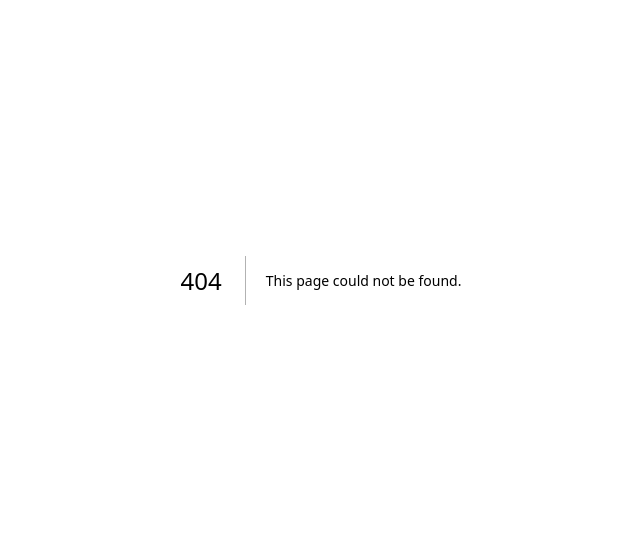
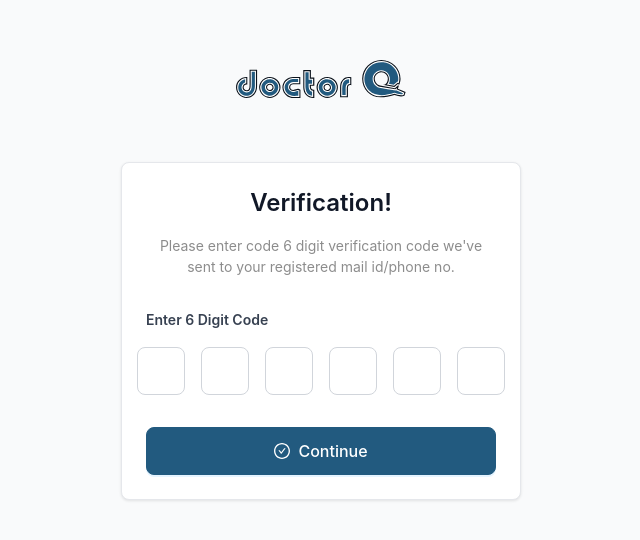
Before and after one commit to Shahed007/marosarvalo-frontend, a Next.js app: page /verification in a window 1280 px wide. Before the commit this address had no page. Shown: the part 120-660 px from the top of the page, without its empty margins (319-959 px from the left). Built offline with nearby package versions, Linux system fonts and the light colour scheme; what @ant-design/nextjs-registry would draw is missing.

Commit message:
complete auth page design

```diff
--- /dev/null
+++ b/src/app/(common)/new-password/page.tsx
@@ -0,0 +1,9 @@
+import NewPassword from "@/components/common/NewPassword";
+
+export default function page() {
+  return (
+    <div>
+        <NewPassword/>
+    </div>
+  )
+}
--- /dev/null
+++ b/src/app/(common)/verification/page.tsx
@@ -0,0 +1,9 @@
+import Verification from "@/components/common/Verification";
+
+export default function page() {
+  return (
+    <div>
+      <Verification />
+    </div>
+  );
+}
--- /dev/null
+++ b/src/components/common/NewPassword.tsx
@@ -0,0 +1,121 @@
+"use client";
+import { Button, Card, Input, Typography, Space } from "antd";
+import {  LockOutlined } from "@ant-design/icons";
+import logo from "@/assets/logo.svg";
+import Image from "next/image";
+
+const { Title, Text } = Typography;
+
+export default function NewPassword() {
+  return (
+    <div
+      style={{
+        minHeight: "100vh",
+        backgroundColor: "#f9fafb",
+        display: "flex",
+        alignItems: "center",
+        justifyContent: "center",
+        padding: "16px",
+      }}
+    >
+      <div
+        style={{
+          width: "100%",
+          maxWidth: "400px",
+          display: "flex",
+          flexDirection: "column",
+          alignItems: "center", // ✅ centers logo & card
+        }}
+      >
+        {/* Logo */}
+        <div style={{ marginBottom: "32px" }}>
+          <Image src={logo} width={175} height={40} alt="logo" />
+        </div>
+
+        {/* Login Card */}
+        <Card
+          style={{
+            border: "1px solid #e5e7eb",
+            boxShadow: "0 1px 3px 0 rgba(0, 0, 0, 0.1)",
+            borderRadius: "8px",
+            width: "100%", // ✅ card matches container width
+          }}
+          bodyStyle={{ padding: 0 }}
+        >
+          <div
+            style={{
+              padding: "24px",
+              textAlign: "center",
+              borderBottom: "1px solid #f3f4f6",
+            }}
+          >
+            <Title level={4} style={{ marginBottom: "4px", color: "#111827" }}>
+              Set New Password
+            </Title>
+          </div>
+
+          <div style={{ padding: "24px" }}>
+            <Space direction="vertical" size="middle" style={{ width: "100%" }}>
+              <div>
+                <Text
+                  strong
+                  style={{
+                    display: "block",
+                    marginBottom: "8px",
+                    color: "#374151",
+                  }}
+                >
+                  Enter Password
+                </Text>
+                <Input.Password
+                  prefix={<LockOutlined style={{ color: "#9ca3af" }} />}
+                  placeholder="password"
+                  style={{
+                    backgroundColor: "#f3f4f6",
+                    borderColor: "#e5e7eb",
+                    color: "#6b7280",
+                  }}
+                />
+              </div>
+              <div>
+                <Text
+                  strong
+                  style={{
+                    display: "block",
+                    marginBottom: "8px",
+                    color: "#374151",
+                  }}
+                >
+                  Confirm Password
+                </Text>
+                <Input.Password
+                  prefix={<LockOutlined style={{ color: "#9ca3af" }} />}
+                  placeholder="Confirm Password"
+                  style={{
+                    backgroundColor: "#f3f4f6",
+                    borderColor: "#e5e7eb",
+                    color: "#6b7280",
+                  }}
+                />
+              </div>
+
+              <Button
+                type="primary"
+                size="large"
+                style={{
+                  width: "100%",
+                  backgroundColor: "#225A7F",
+                  height: "42px",
+                  fontWeight: 500,
+                  marginTop: "24px",
+                }}
+              >
+                Save Now
+              </Button>
+            </Space>
+          </div>
+        </Card>
+      </div>
+    </div>
+  );
+}
--- /dev/null
+++ b/src/components/common/Verification.tsx
@@ -0,0 +1,180 @@
+"use client";
+
+import React, { useState, useRef } from "react";
+import { Button, Input, Typography, Space, Card } from "antd";
+import type { InputRef } from "antd";
+import { CheckCircleOutlined } from "@ant-design/icons";
+import logo from "@/assets/logo.svg";
+import Image from "next/image";
+const { Title, Text } = Typography;
+
+export default function Verification() {
+  const [code, setCode] = useState(["", "", "", "", "", ""]);
+  const inputRefs = useRef<(InputRef | null)[]>([]);
+
+  const handleInputChange = (index: number, value: string) => {
+    if (value.length > 1) return; // Prevent multiple characters
+
+    const newCode = [...code];
+    newCode[index] = value;
+    setCode(newCode);
+
+    // Auto-focus next input
+    if (value && index < 5) {
+      inputRefs.current[index + 1]?.focus();
+    }
+  };
+
+  const handleKeyDown = (index: number, e: React.KeyboardEvent) => {
+    if (e.key === "Backspace" && !code[index] && index > 0) {
+      inputRefs.current[index - 1]?.focus();
+    }
+  };
+
+  const handlePaste = (e: React.ClipboardEvent) => {
+    e.preventDefault();
+    const pastedData = e.clipboardData.getData("text").slice(0, 6);
+    const newCode = [...code];
+
+    for (let i = 0; i < pastedData.length && i < 6; i++) {
+      if (/^\d$/.test(pastedData[i])) {
+        newCode[i] = pastedData[i];
+      }
+    }
+
+    setCode(newCode);
+  };
+
+  const handleVerify = () => {
+    const fullCode = code.join("");
+    if (fullCode.length === 6) {
+      console.log("Verification code:", fullCode);
+      // Handle verification logic here
+    }
+  };
+
+  return (
+    <div
+      style={{
+        minHeight: "100vh",
+        backgroundColor: "#f9fafb",
+        display: "flex",
+        flexDirection: "column",
+        alignItems: "center",
+        justifyContent: "center",
+        padding: "16px",
+      }}
+    >
+      {/* Logo */}
+      <div style={{ marginBottom: "64px" }}>
+        <div style={{ display: "flex", alignItems: "center", gap: "8px" }}>
+          <Image src={logo} width={170} height={40} alt="logo" />
+        </div>
+      </div>
+
+      {/* Main Content */}
+      <Card
+        style={{
+          width: "100%",
+          maxWidth: "400px",
+          textAlign: "center",
+          border: "1px solid #e5e7eb",
+          boxShadow: "0 1px 3px 0 rgba(0, 0, 0, 0.1)",
+        }}
+        bodyStyle={{ padding: "24px" }}
+      >
+        {/* Heading */}
+        <Title level={3} style={{ color: "#111827", marginBottom: "16px" }}>
+          Verification!
+        </Title>
+
+        {/* Subtitle */}
+        <Text
+          type="secondary"
+          style={{
+            display: "block",
+            marginBottom: "32px",
+            lineHeight: "1.5",
+          }}
+        >
+          Please enter code 6 digit verification code we&#39;ve sent to your
+          registered mail id/phone no.
+        </Text>
+
+        {/* Input Label */}
+        <div
+          style={{
+            textAlign: "left",
+            marginBottom: "16px",
+          }}
+        >
+          <Text strong style={{ color: "#374151" }}>
+            Enter 6 Digit Code
+          </Text>
+        </div>
+
+        {/* OTP Input Fields */}
+        <Space
+          direction="horizontal"
+          size="middle"
+          style={{
+            marginBottom: "32px",
+            justifyContent: "center",
+            width: "100%",
+          }}
+        >
+          {code.map((digit, index) => (
+            <Input
+              key={index}
+              ref={(el) => {
+                inputRefs.current[index] = el;
+              }}
+              type="text"
+              inputMode="numeric"
+              maxLength={1}
+              value={digit}
+              onChange={(e) => handleInputChange(index, e.target.value)}
+              onKeyDown={(e) => handleKeyDown(index, e)}
+              onPaste={handlePaste}
+              style={{
+                width: "48px",
+                height: "48px",
+                textAlign: "center",
+                fontSize: "18px",
+                fontWeight: "bold",
+                border: "1px solid #d1d5db",
+                borderRadius: "8px",
+              }}
+            />
+          ))}
+        </Space>
+
+        {/* Continue Button */}
+        <Button
+          type="primary"
+          size="large"
+          icon={<CheckCircleOutlined />}
+          onClick={handleVerify}
+          style={{
+            width: "100%",
+            backgroundColor: "#225A7F",
+            borderColor: "#225A7F",
+            height: "48px",
+            fontWeight: 500,
+            borderRadius: "8px",
+          }}
+          onMouseEnter={(e) => {
+            e.currentTarget.style.backgroundColor = "#225A7F";
+            e.currentTarget.style.borderColor = "##225A7F";
+          }}
+          onMouseLeave={(e) => {
+            e.currentTarget.style.backgroundColor = "#225A7F";
+            e.currentTarget.style.borderColor = "#225A7F";
+          }}
+        >
+          Continue
+        </Button>
+      </Card>
+    </div>
+  );
+}
```
